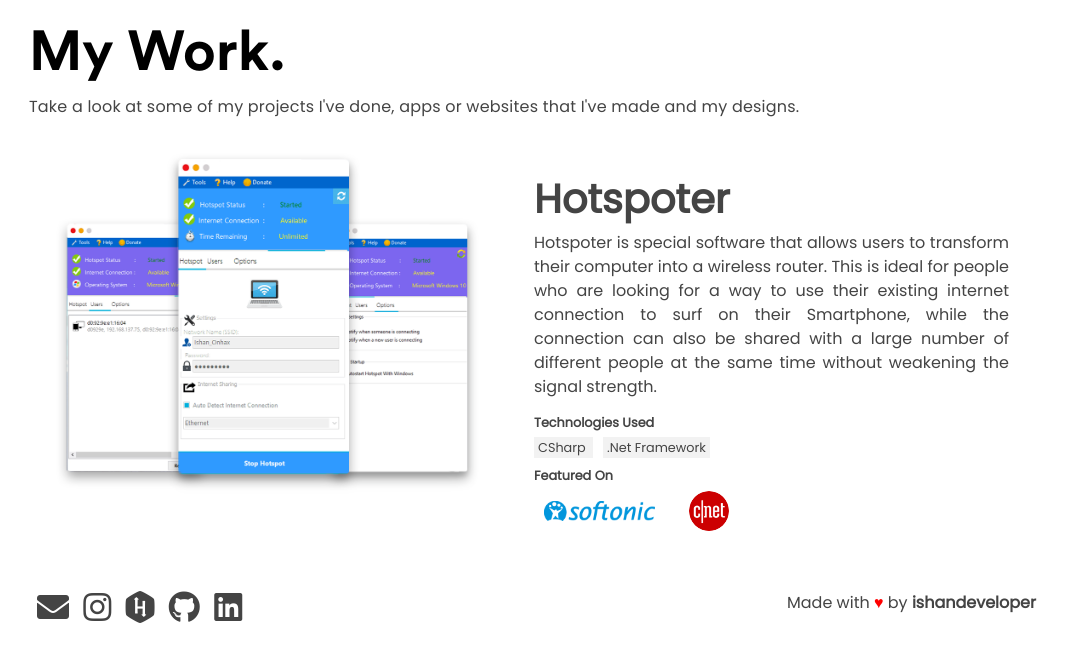
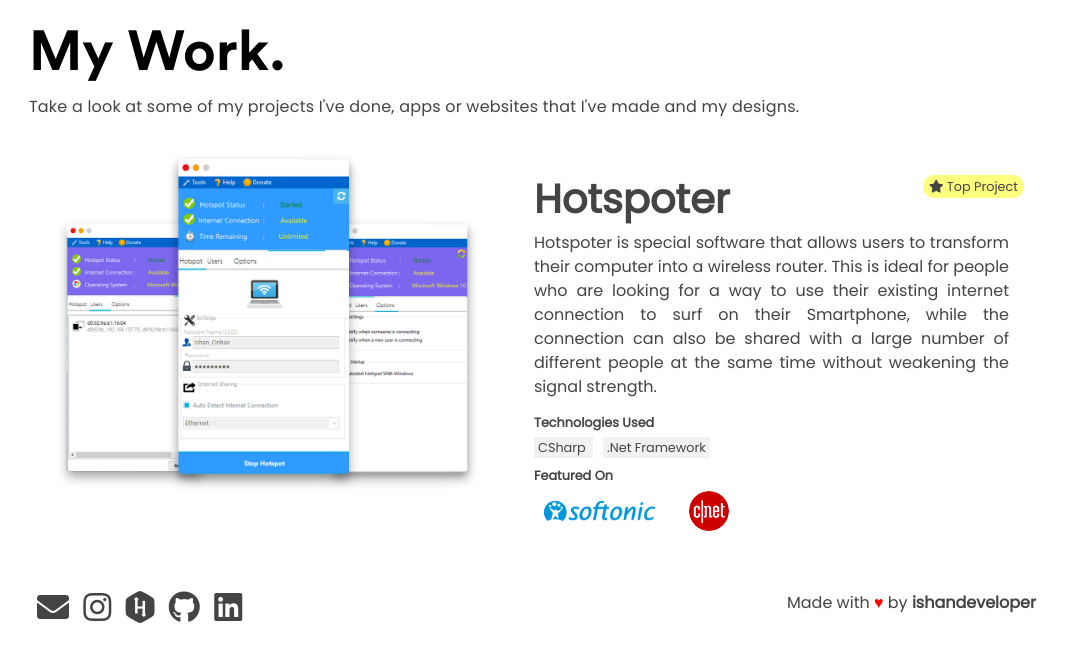
Before and after one commit to SuperFSDev/Portfolio, a PHP site: page /work.html in a window 1280 px wide. Shown: the part 100-762 px from the top of the page, without its empty margins (106-1174 px from the left). Run offline with PHP 8.4, Linux system fonts and the light colour scheme; some libraries are stand-ins or nearby versions.

Commit message:
Highlighted Project Tag

```diff
--- a/style.css
+++ b/style.css
@@ -15,72 +15,110 @@
     --white-color: #fff;
     --hero-color: black;
 }
-#work-row{
+
+.project-star {
+    position: absolute;
+    background: #ffff0080;
+    border-radius: 50px;
+    padding: 2px 6px;
+    font-size: 0.8em;
+    top: 40px;
+    right: 0;
+}
+
+.project-star-mobile {
+    display: none;
+    background: #ffff0080;
+    border-radius: 50px;
+    padding: 2px 6px;
+    width: 50%;
+    margin-bottom: 10px;
+    text-align: center;
+    font-size: 0.8em;
+
+}
+
+#work-row {
     padding-left: 135px;
     padding-right: 135px;
-    width:100vw;
+    width: 100vw;
 }
-.work-hero{
+
+.work-hero {
     /* border:2px solid #444; */
     border-radius: 10px;
     /* box-shadow: 0px 0px 5px #444; */
-    width:90%;
+    width: 90%;
 }
-.work-des{
-    padding-top:40px;
+
+.work-des {
+    padding-top: 40px;
 
 }
-.work-des h1{
+
+.work-des h1 {
     font-weight: bold;
 }
-.work-des p{
+
+.work-des p {
     text-align: justify;
     font-weight: 100;
 }
-.work-hero-img{
+
+.work-hero-img {
     width: 100%;
     border-radius: 10px;
 }
-.technologies h2{
+
+.technologies h2 {
     font-size: 0.8em;
     font-weight: bold;
 }
-.tech-stack{
+
+.tech-stack {
     cursor: pointer;
     margin-right: 10px;
     background: #f2f2f2;
-    padding:2px 4px;
+    padding: 2px 4px;
     font-size: 0.8em;
     transition: background 1s;
 }
-.tech-stack:hover{
+
+.tech-stack:hover {
     background: beige;
 }
-.featured{
-    margin-top:10px;
+
+.featured {
+    margin-top: 10px;
 }
-.partners{
+
+.partners {
     /* background:#f2f2f2; */
-    height:50px;
+    height: 50px;
     margin-right: 20px;
 }
-#partner-logo{
-    height:40px;
+
+#partner-logo {
+    height: 40px;
     cursor: pointer;
     transition: all 1s;
 }
-#partner-logo:hover{
+
+#partner-logo:hover {
     box-shadow: 0px 0px 10px #444;
 }
-.work-read{
-    float:right;
+
+.work-read {
+    float: right;
     font-size: 0.8em;
 }
-.work-read:hover{
+
+.work-read:hover {
     background: #444;
-    color:white!important;
-    border:2px solid #444!important;
+    color: white !important;
+    border: 2px solid #444 !important;
 }
+
 body {
     font-family: 'Poppins', sans-serif;
     color: var(--light-text-color);
@@ -602,13 +640,16 @@ li span:hover:after {
         max-width: 100% !important;
 
     }
-    #work-row{
-        padding-left:50px;
+
+    #work-row {
+        padding-left: 50px;
         padding-right: 50px;
     }
-    .work-hero{
-        width:100%;
+
+    .work-hero {
+        width: 100%;
     }
+
     #hero-right {
         display: none;
     }
@@ -649,16 +690,20 @@ li span:hover:after {
         padding-left: 50px;
         ;
     }
-    #work-row{
+
+    #work-row {
         padding-right: 0;
-        padding-left:30px;
+        padding-left: 30px;
     }
-    .work-des h1{
+
+    .work-des h1 {
         text-align: center;
     }
-    .work-read{
+
+    .work-read {
         float: none;
     }
+
     #logo {
         display: none;
         /* height: 65%;
@@ -734,6 +779,13 @@ li span:hover:after {
         /* text-align: left; */
     }
 
+    .project-star {
+        display: none;
+    }
+
+    .project-star-mobile {
+        display: block;
+    }
 }
 
 
--- a/work.html
+++ b/work.html
@@ -65,7 +65,15 @@
 
                 <div class="work-des animated jackinthebox delay-2s">
                     <h1>Hotspoter</h1>
-                        <p>Hotspoter is special software that allows users to transform their computer into a wireless router. This is ideal for people who are looking for a way to use their existing internet connection to surf on their Smartphone, while the connection can also be shared with a large number of different people at the same time without weakening the signal strength.</p>
+                    <center>
+                        <div class="project-star-mobile animated zoomIn delay-3s">
+                            <i class="fas fa-star"></i> Top Project
+                        </div>
+                    </center>
+                    <p>Hotspoter is special software that allows users to transform their computer into a wireless
+                        router. This is ideal for people who are looking for a way to use their existing internet
+                        connection to surf on their Smartphone, while the connection can also be shared with a large
+                        number of different people at the same time without weakening the signal strength.</p>
                     <div class="technologies">
                         <h2>Technologies Used</h2>
                         <span class="tech-stack">
@@ -79,10 +87,14 @@
                     <div class="technologies featured">
                         <h2>Featured On</h2>
                         <span class="partners">
-                                <a target="_blank" href="https://hotspoter.en.softonic.com"><img id="partner-logo" src="assets/img/work/hotspoter/softonic.png" style="padding:10px;"></a>
+                            <a target="_blank" href="https://hotspoter.en.softonic.com"><img id="partner-logo"
+                                    src="assets/img/work/hotspoter/softonic.png" style="padding:10px;"></a>
                         </span>
                         <span class="partners">
-                                <a target="_blank" href="https://download.cnet.com/Hotspoter/3000-18508_4-76462434.html"><img id="partner-logo" src="assets/img/work/hotspoter/cnet.png" style="border-radius: 50%;"></a>
+                            <a target="_blank"
+                                href="https://download.cnet.com/Hotspoter/3000-18508_4-76462434.html"><img
+                                    id="partner-logo" src="assets/img/work/hotspoter/cnet.png"
+                                    style="border-radius: 50%;"></a>
                         </span>
 
 
@@ -93,7 +105,9 @@
                             Read More
                         </button> -->
                 </div>
-
+                <div class="project-star animated zoomIn delay-3s">
+                    <i class="fas fa-star"></i> Top Project
+                </div>
             </div>
         </div>
         <div class="footer-full animated fadeIn delay-2s">
```
Lines whose indentation alone changed are shown as unchanged.
